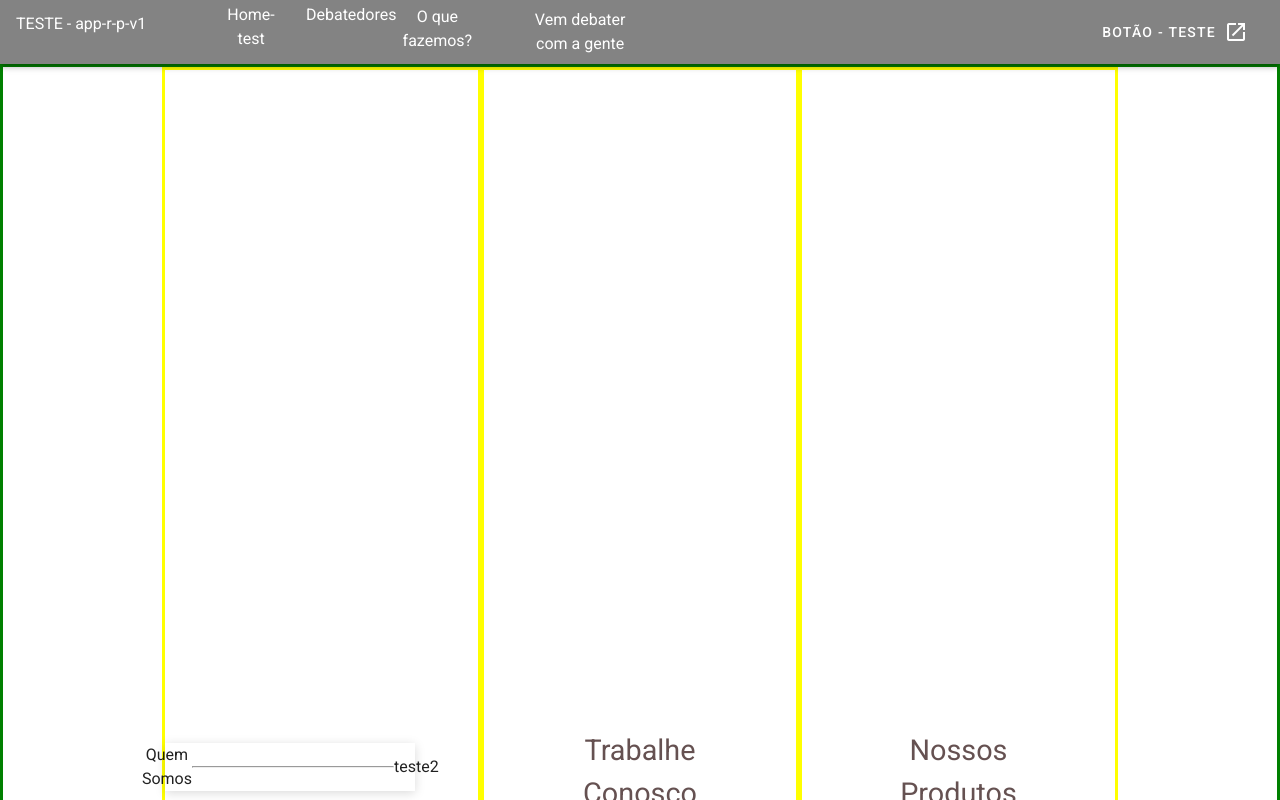
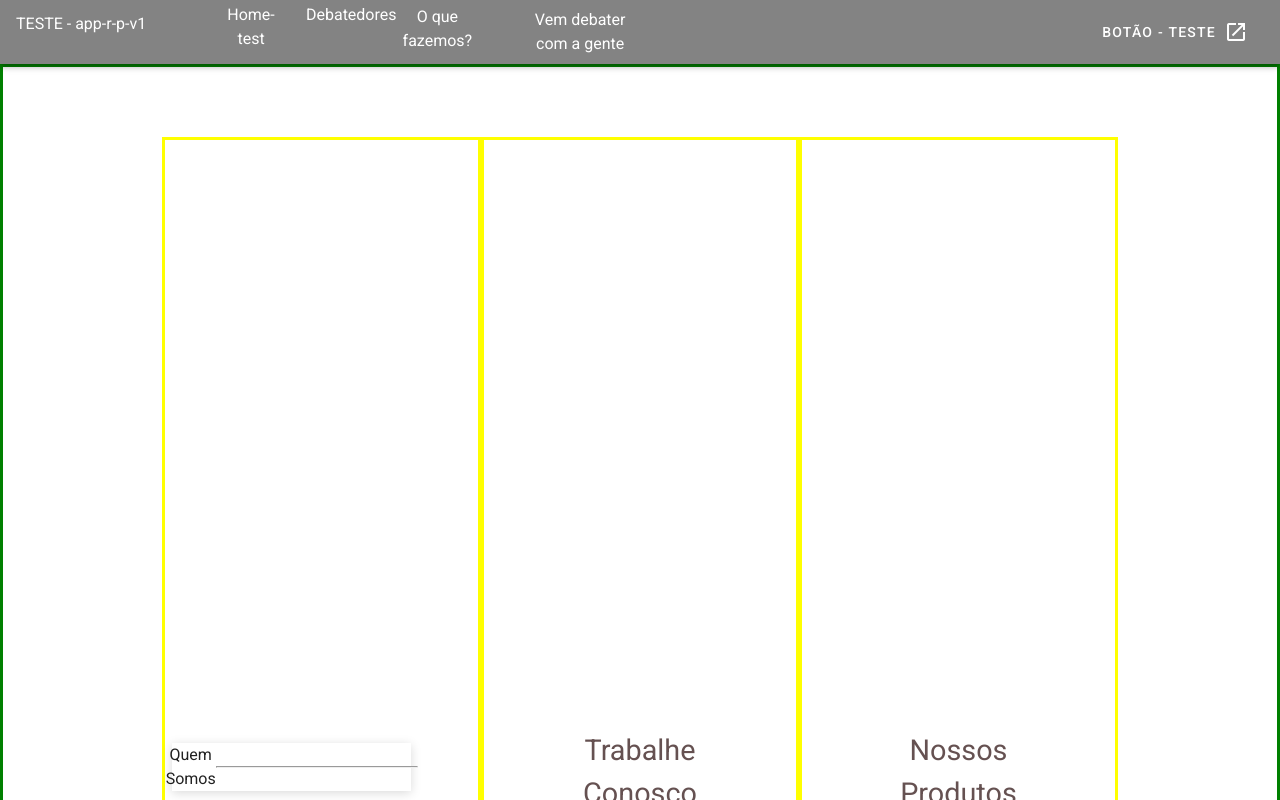
Before and after one commit to Scremin/app-r-p-1, a Vue app in the folder app-t1/: page / in a window 1280 px wide. Shown: the top 800 px of the page. Built offline with nearby package versions, Linux system fonts and the light colour scheme.

Commit message:
add update col

```diff
--- a/app-t1/src/components/3-cols-main.vue
+++ b/app-t1/src/components/3-cols-main.vue
@@ -1,23 +1,26 @@
 <template>
     <div class="Main">
+
         <div class="classe1">
             <div class="">
                 <button class="panel classe2">Quem Somos
                     <hr class="form-aux">
-                    teste2
                 </button>
             </div>
         </div>
+
         <div class="classe1">
             <div class="classe2">
                 <button class="form-element">Trabalhe Conosco</button>
             </div>
         </div>
+
         <div class="classe1">
             <div class="classe2">
                 <button class="form-element">Nossos Produtos</button>
             </div>
         </div>
+
     </div>
 </template>
 
@@ -59,9 +62,9 @@
     flex-direction: column;
     justify-content: center;
     align-items: center;
-    /*align-content: center;*/
+    align-content:space-between;
 
-    height: 100%;
+    height: 90%;
     width: 25%;
     /*padding: 10%;*/
     /*margin: 10px;*/
--- a/app-t1/src/components/MainMenu.vue
+++ b/app-t1/src/components/MainMenu.vue
@@ -7,6 +7,7 @@
         <div class="d-flex align-center">
             <p>TESTE - app-r-p-v1</p>
         </div>
+
         <div class="testCSS1">
             <div>
                 <button class="testCSS2">Home-test</button>
```
